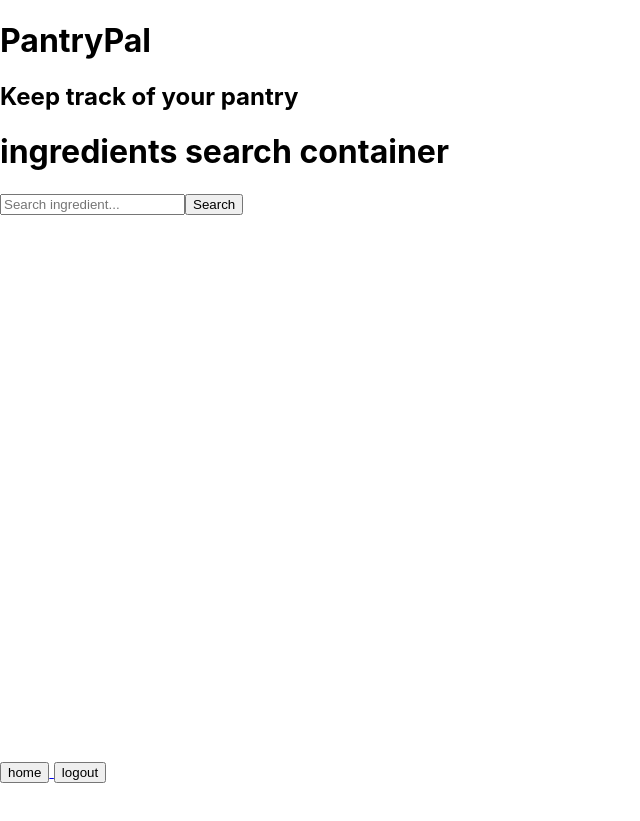
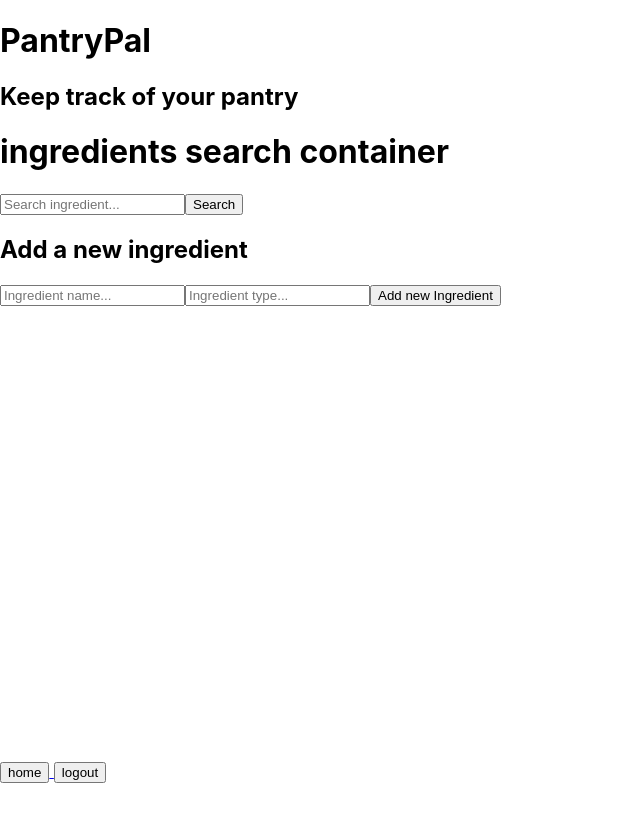
Before and after one commit to Dillonpyle/pantry-app-fe, a React (Create React App) app: page /ingredients in a window 1280 px wide. Shown: the whole page, without its empty margins (0-640 px from the left). Built offline with nearby package versions, Linux system fonts and the light colour scheme.

Commit message:
can add new ingredients to db on front end

```diff
--- /dev/null
+++ b/src/IngredientAdd/index.js
@@ -0,0 +1,58 @@
+import React, { Component } from 'react'
+
+class IngredientAdd extends Component {
+	constructor () {
+		super ()
+
+		this.state = {
+			name: '',
+			typeof: ''
+		}
+	}
+
+	addIngredient = async (e) => {
+		e.preventDefault()
+		console.log('hitting addIngredinet')
+		try {
+			const response = await fetch (`${process.env.REACT_APP_API_URL}/ingredients`, {
+				method: 'POST',
+				headers: {
+					"Content-Type": "application/json",
+				},
+				credentials: 'include',
+				body: JSON.stringify(this.state)
+			})
+
+			if (!response.ok) {
+				throw Error (response.statusText)
+			}
+
+			const parsedResponse = await response.json()
+			console.log(parsedResponse)
+
+		} catch (err) {
+			console.log(err)
+		}
+	}
+
+	handleChange = (e) => {
+		this.setState({
+			[e.target.name]:e.target.value
+		})
+	}
+
+	render () {
+		return (
+			<div>
+				<h2>Add a new ingredient</h2>
+				<form onSubmit={this.addIngredient}>
+					<input name="name" placeholder="Ingredient name..." value={this.state.name} onChange={this.handleChange}/>
+					<input name="typeof" placeholder="Ingredient type..." value={this.state.type} onChange={this.handleChange}/>
+					<button>Add new Ingredient</button>
+				</form>
+			</div>
+		)
+	}
+}
+
+export default IngredientAdd
--- a/src/IngredientsSearchContainer/index.js
+++ b/src/IngredientsSearchContainer/index.js
@@ -1,7 +1,7 @@
 import React, { Component } from 'react'
 import IngredientsSearch from '../IngredientsSearch'
 import IngredientsResults from '../IngredientsResults'
-
+import IngredientAdd from '../IngredientAdd'
 
 class IngredientsSearchContainer extends Component {
 	constructor() {
@@ -87,6 +87,7 @@ class IngredientsSearchContainer extends Component {
 				<h1>ingredients search container</h1>
 				<IngredientsSearch searchIngredients={this.searchIngredients} />
 				{this.state.ing_name ? <IngredientsResults results={this.state} addIngredient={this.addIngredient} /> : null}
+				<IngredientAdd />
 			</div>
 
 
```
